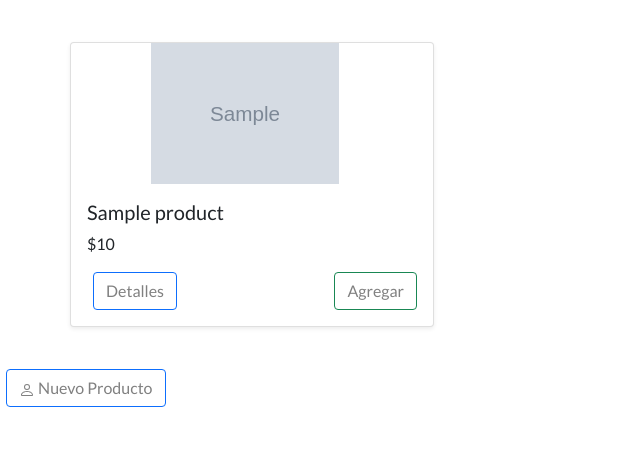
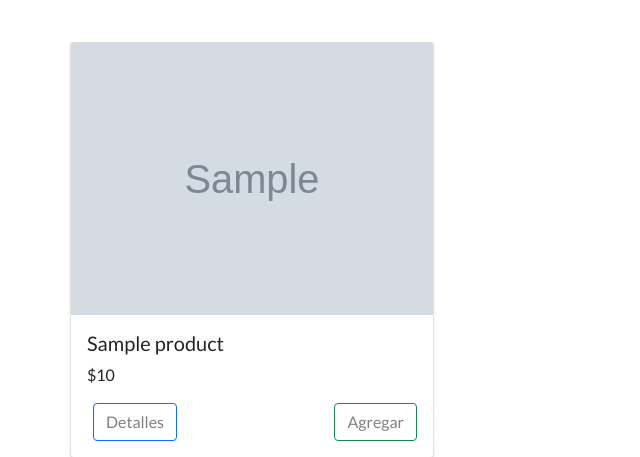
Before and after one commit to Nellybg/paginaweb, a Django app: page /tienda in a window 1280 px wide. Shown: the part 70-527 px from the top of the page, without its empty margins (0-640 px from the left). Run offline with Django 4.2, Linux system fonts and the light colour scheme; tables that the repository leaves empty hold one stand-in row (values such as "Sample post"); grey boxes marked "Sample" are stand-in pictures.

Commit message:
tamaño productos

```diff
--- a/PruebaDeisne/products/templates/tienda.html
+++ b/PruebaDeisne/products/templates/tienda.html
@@ -84,7 +84,7 @@
           <div class="col">
             <div class="card shadow-sm">
               {% static "" as baseUrl %}
-              <img src="{{ baseUrl }}{{ products.pathImagen}}" style="width: 52%; margin-left: 22%;">
+              <img src="{{ baseUrl }}{{ products.pathImagen}}">
               <div class="card-body">
                 <h5 class="card-title">{{ products.nombre }}</h5>
                 <p class="card-text">${{ products.valor }}</p>
```
Also changed, not shown: PruebaDeisne/products/static/img/productos/producto4.jpg.
